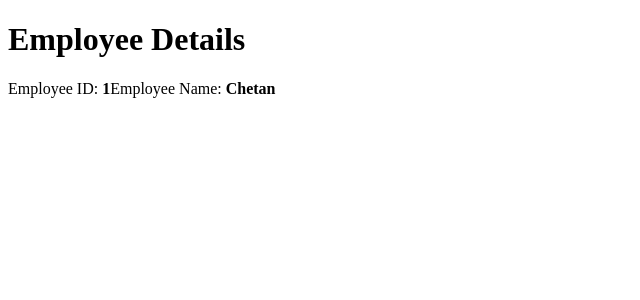
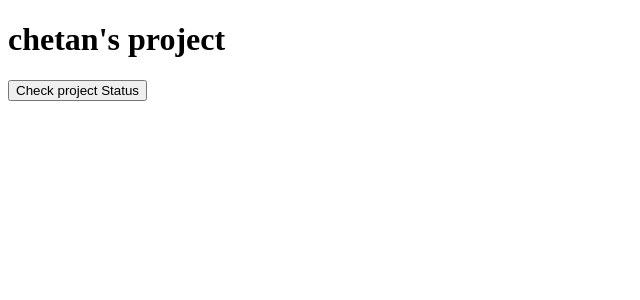
Before and after one commit to crathod584/react-basic, a React (Create React App) app: page / in a window 1280 px wide. Shown: the top 300 px of the page, without its empty margins (0-640 px from the left). Built offline with nearby package versions, Linux system fonts and the light colour scheme.

Commit message:
change msg using button with help of state

```diff
--- /dev/null
+++ b/src/state/StateExample.js
@@ -0,0 +1,29 @@
+import React from 'react';
+
+class StateExample extends React.Component {
+
+    constructor(){
+        super();
+        this.state = {
+            message:"chetan's project"
+        }
+    }
+
+
+
+    render(){
+        return <div>
+
+        <h1> {this.state.message}</h1>
+        <button onClick={ ()=> this.checkStatus()}>Check project Status</button>
+        </div>
+    }
+
+    checkStatus(){
+        this.setState({
+            message:"Project Started"
+        });
+    }
+}
+
+export default StateExample;
```
Also changed, not shown: src/index.js (+10 -2 lines).
